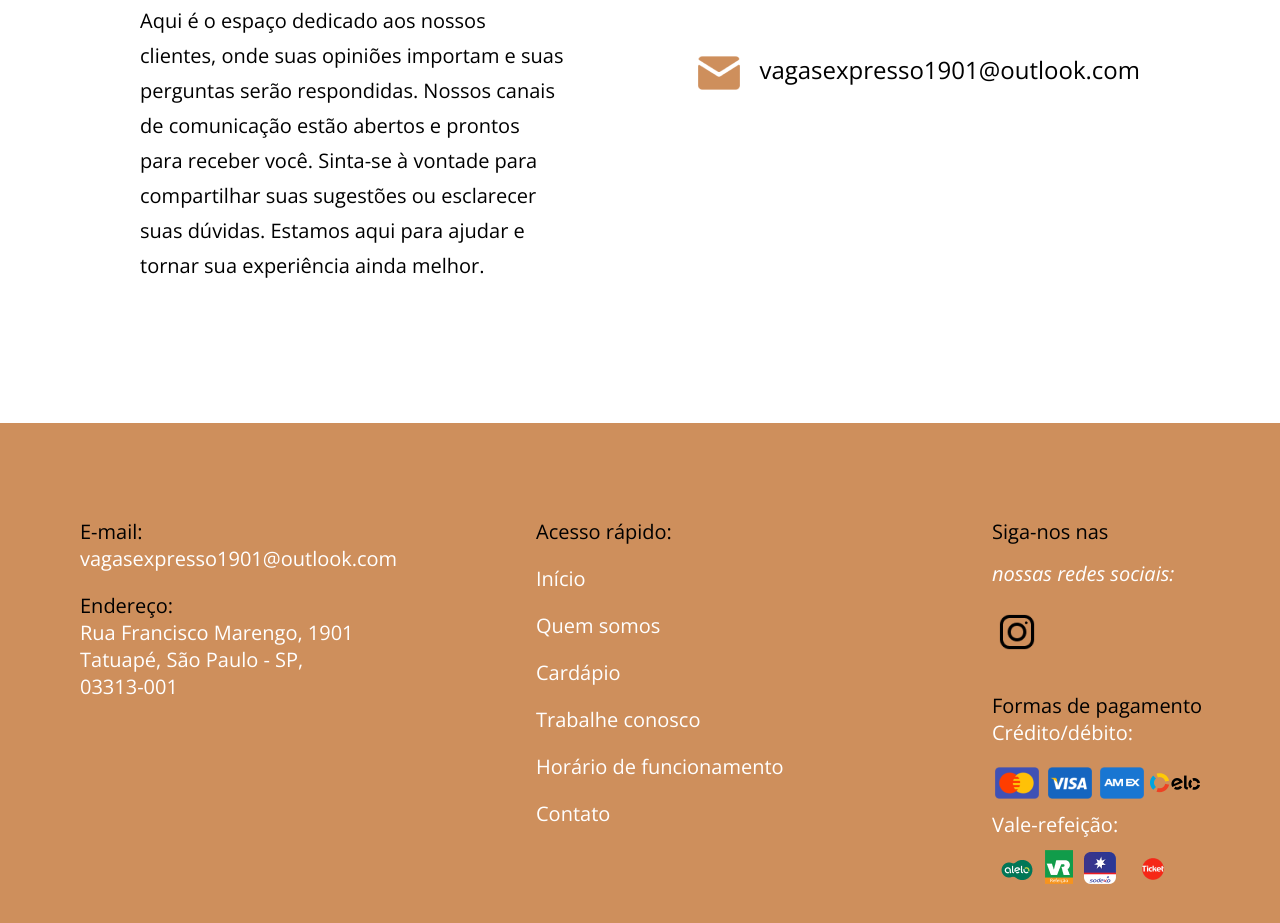
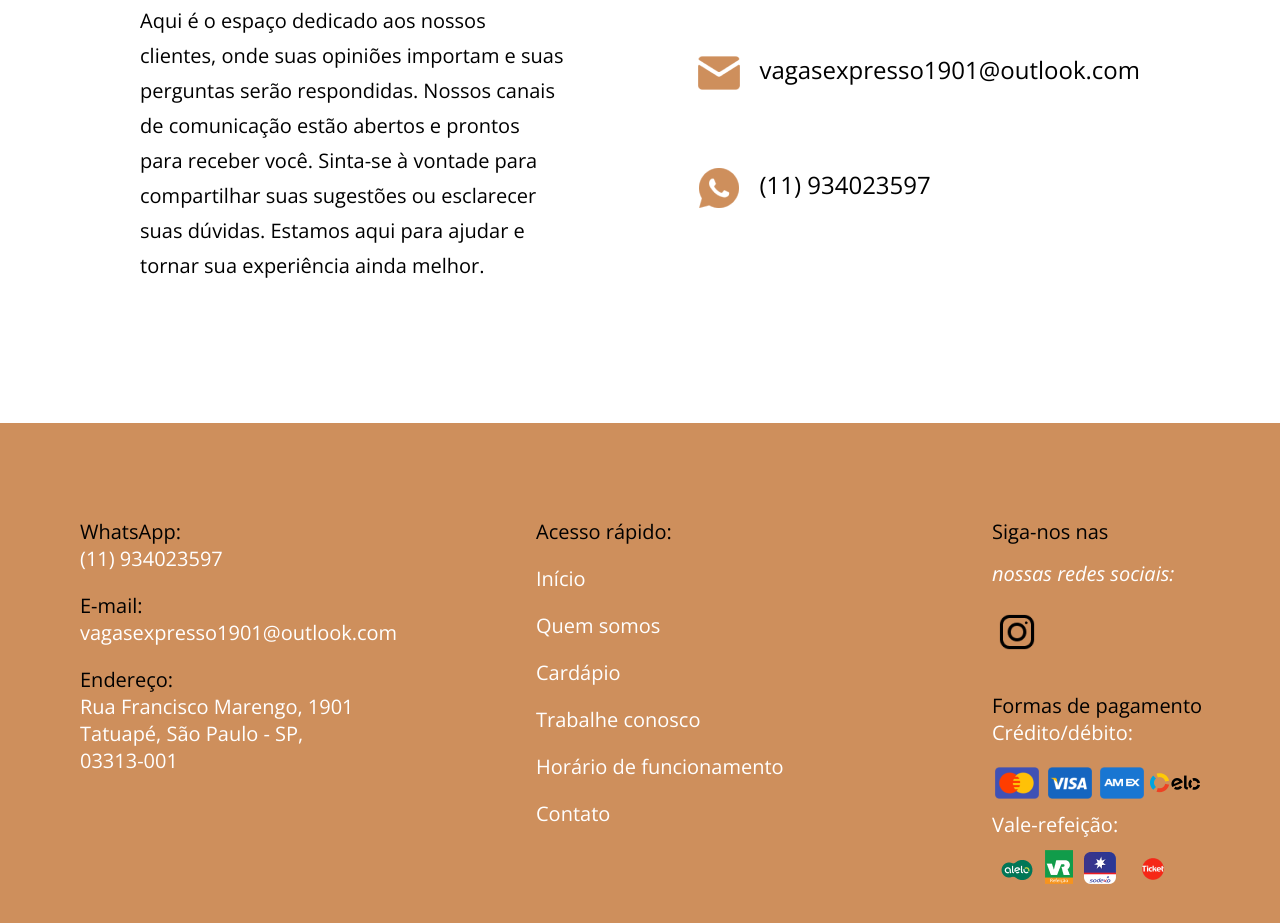
Before and after one commit to Guilherme1Souza/Express-1901, a plain HTML site: page index.html in a window 1280 px wide. Shown: the part 5838-6761 px from the top of the page. Drawn offline with nearby package versions, Linux system fonts and the light colour scheme.

Commit message:
feat: Update WhatsApp contact number and link in the contact section and footer

```diff
--- a/index.html
+++ b/index.html
@@ -979,16 +979,16 @@
               <img src="./src/assets/images/e-mail.png" alt="icone caixa de entrada" class="contact__img"></a>
             <p class="contact__email">vagasexpresso1901@outlook.com</p>
           </div>
-          <!-- <div class="contact__text2">
-            <a href="https://wa.me/5511998178313">
+          <div class="contact__text2">
+            <a href="https://wa.me/5511934023597">
               <img src="./src/assets/images/whatsapp.png" alt=" icone de WhatsApp" class="contact__img"></a>
-            <p class="contact__number">(11) 99817-8313</p>
-          </div> -->
+            <p class="contact__number">(11) 934023597</p>
+          </div>
         </div>
       </div>
     </section>
     <div class="button_wpp">
-      <a href="https://api.whatsapp.com/send?phone=5511998178313">
+      <a href="https://api.whatsapp.com/send?phone=5511934023597">
         <img src="./src/assets/images/icons-whatsapp.svg" class="wpp_img" alt="">
       </a>
     </div>
@@ -996,8 +996,8 @@
   <footer>
     <div class="footer__text">
       <div class="footer_text1">
-        <!-- <p class="footer_title">WhatsApp:</p>
-        <p class="footer_subtitle">(11) 99817-8313</p> -->
+        <p class="footer_title">WhatsApp:</p>
+        <p class="footer_subtitle">(11) 934023597</p>
         <p class="footer_title">E-mail:</p>
         <p class="footer_subtitle">vagasexpresso1901@outlook.com</p>
         <p class="footer_title">Endereço:</p>
```
